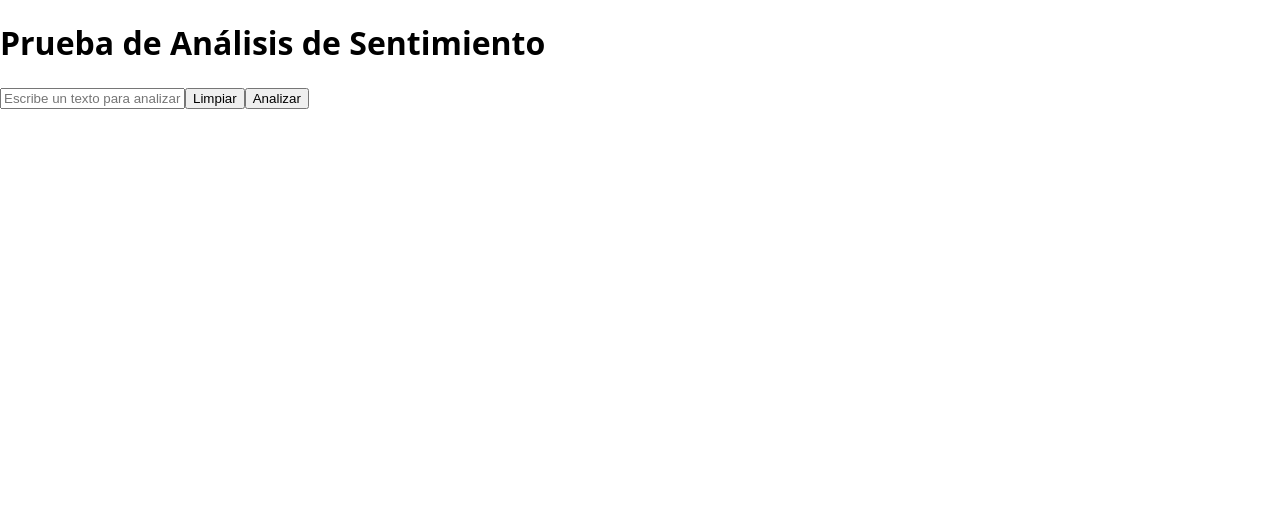
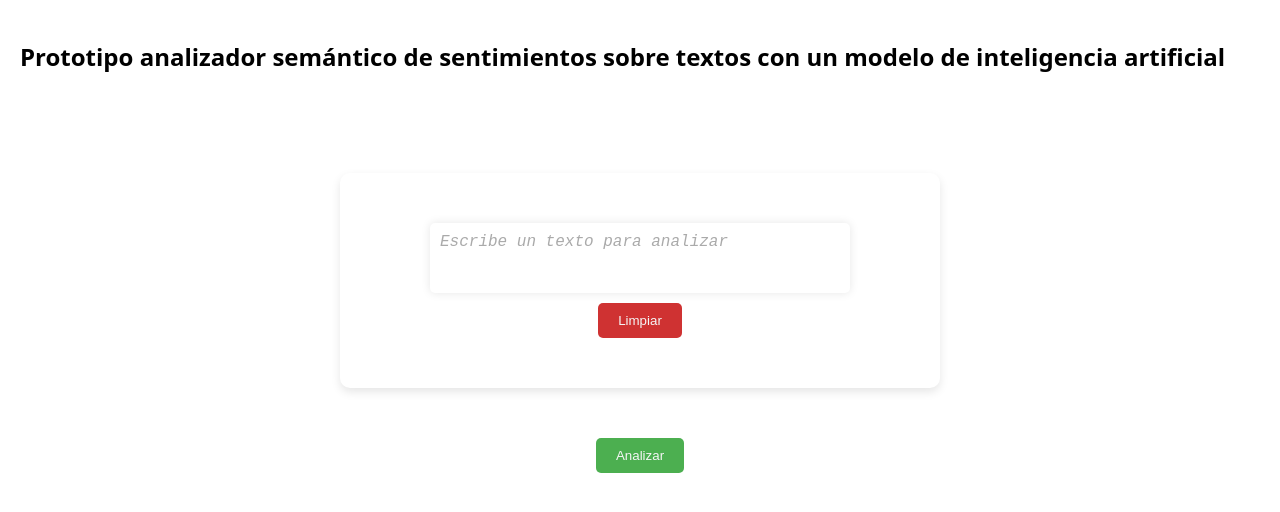
Before and after one commit to dxnidot/interface-tt, an Angular app: page / in a window 1280 px wide. Shown: the top 512 px of the page. Built offline with nearby package versions, Linux system fonts and the light colour scheme.

Commit message:
correcciones en css

```diff
--- a/src/app/app.component.css
+++ b/src/app/app.component.css
@@ -0,0 +1,27 @@
+body{
+    display:  flex;
+    flex-direction: column;
+    padding: 20px;
+}
+h2 {
+    margin-bottom: 100px;
+}
+.centro-container {
+    display: flex;
+    flex-direction: column;
+    align-items: center;
+    padding: 50px;
+    border-radius: 10px;
+    box-shadow: 0 4px 10px rgba(0, 0, 0, 0.1);
+    width: 500px;
+    margin: 0 auto;
+    margin-bottom: 50px;
+}
+/* .result-container {
+    margin-top: 20px;
+    padding: 10px;
+    border: 1px solid #ccc;
+    border-radius: 5px;
+    background-color: #fff;
+    width: 100%;
+} */
--- a/src/app/app.component.html
+++ b/src/app/app.component.html
@@ -1,11 +1,19 @@
-<h1>Prueba de Análisis de Sentimiento</h1>
 
-<!-- Input para simular el envío de un texto de prueba -->
-<app-textinput (textChange)="onTextChange($event)"></app-textinput>
+
+<body class="">
+  <h2>
+    Prototipo analizador semántico de sentimientos sobre textos con un modelo de
+    inteligencia artificial
+  </h2>
+  <!-- Input para simular el envío de un texto de prueba -->
+  <div class="centro-container">
+    <app-textinput (textChange)="onTextChange($event)"></app-textinput>
+  </div>
+
+  <!-- Componente para mostrar el resultado -->
+  <app-result-display
+    [analysisResult]="analysisResult"
+    class="result-container"
+  ></app-result-display>
 <app-button (analyzeClicked)="onAnalyze()"></app-button>
-
-<!-- Componente de análisis -->
-<app-sentiment-analysis [text]="inputText"></app-sentiment-analysis>
-
-<!-- Componente para mostrar el resultado -->
-<app-result-display [analysisResult]="analysisResult"></app-result-display>
+</body>
--- a/src/app/app.component.ts
+++ b/src/app/app.component.ts
@@ -1,4 +1,5 @@
 import { Component } from '@angular/core';
+import { CommonModule } from '@angular/common';
 import { RouterOutlet } from '@angular/router';
 import { TextinputComponent } from './textinput/textinput.component';
 import { ButtonComponent } from './button/button.component';
@@ -14,6 +15,7 @@ import { SentimentAnalysisComponent } from './sentiment-analysis/sentiment-analy
     ButtonComponent,
     ResultDisplayComponent,
     SentimentAnalysisComponent,
+    CommonModule,
   ],
   templateUrl: './app.component.html',
   styleUrls: ['./app.component.css'],
--- a/src/app/button/button.component.css
+++ b/src/app/button/button.component.css
@@ -0,0 +1,16 @@
+button {
+    margin-top: 20px; /* Increase this value to move the button further down */
+    padding: 10px 20px;
+    background-color: #4CAF50;
+    color: whitesmoke;
+    border: none;
+    border-radius: 5px;
+    cursor: pointer;
+    display: block;
+    margin: 0 auto;
+}
+
+button:disabled {
+    background-color: #ccc;
+    cursor: not-allowed;
+}
--- a/src/app/sentiment-analysis/sentiment-analysis.component.ts
+++ b/src/app/sentiment-analysis/sentiment-analysis.component.ts
@@ -15,7 +15,7 @@ export class SentimentAnalysisComponent {
 
   constructor() {}
 
-  // Método para realizar el análisis de prueba
+  // Método para realizar el análisis
   analyzeText(): void {
     if (!this.text) return;
 
@@ -25,20 +25,10 @@ export class SentimentAnalysisComponent {
     // Simulamos un análisis con un pequeño retraso
     setTimeout(() => {
       // Aquí puedes simular el resultado del análisis
-      this.analysisResult = this.simulateSentimentAnalysis(this.text);
+      // this.analysisResult = this.SentimentAnalysis(this.text);
       this.isLoading = false;
     }, 2000); // Simulación de un retraso de 2 segundos para el análisis
   }
 
-  // Método que simula el resultado del análisis de sentimientos
-  simulateSentimentAnalysis(text: string): string {
-    // Simulación: Devuelve un resultado basado en el contenido del texto
-    if (text.includes('bueno') || text.includes('feliz')) {
-      return 'Positivo';
-    } else if (text.includes('malo') || text.includes('triste')) {
-      return 'Negativo';
-    } else {
-      return 'Neutral';
-    }
-  }
+
 }
--- a/src/app/textinput/textinput.component.css
+++ b/src/app/textinput/textinput.component.css
@@ -0,0 +1,38 @@
+button {
+    margin-top: 10px;
+    padding: 10px 20px;
+    background-color: #cf3232;
+    color: whitesmoke;
+    border: none;
+    border-radius: 5px;
+    cursor: pointer;
+}
+
+/* Centra el contenedor */
+.input-container {
+    display: flex;
+    flex-direction: column;
+    justify-content: center; /* Centrado horizontal */
+    align-items: center; /* Centrado vertical */
+  }
+
+  /* Estilo del textarea */
+  .dynamic-textarea {
+    border: none; /* Sin borde */
+    outline: none; /* Sin contorno */
+    resize: none; /* Deshabilita el cambio de tamaño manual */
+    padding: 10px; /* Espaciado interno */
+    font-size: 16px; /* Tamaño de fuente */
+    width: 400px; /* Ancho inicial */
+    min-height: 50px; /* Altura mínima */
+    max-height: 200px; /* Altura máxima */
+    overflow: auto; /* Permite el desplazamiento cuando el contenido excede la altura */
+    border-radius: 5px; /* Esquinas redondeadas */
+    box-shadow: 0 0 10px rgba(0, 0, 0, 0.1); /* Sombra sutil */
+  }
+
+  /* Añade un poco de estilo al placeholder */
+  .dynamic-textarea::placeholder {
+    color: #aaa; /* Color del placeholder */
+    font-style: italic; /* Estilo del placeholder */
+  }
--- a/src/app/textinput/textinput.component.html
+++ b/src/app/textinput/textinput.component.html
@@ -1,8 +1,14 @@
-<input
-  type="text"
-  [(ngModel)]="inputText"
-  (input)="onTextChange()"
-  placeholder="Escribe un texto para analizar"
-/>
-<!-- Botón para limpiar el campo de texto -->
-<button (click)="clearInput()">Limpiar</button>
+<main>
+  <div class="input-container">
+    <textarea
+      [(ngModel)]="inputText"
+      (input)="onTextChange()"
+      placeholder="Escribe un texto para analizar"
+      class="dynamic-textarea"
+    ></textarea>
+    <button (click)="clearInput()">Limpiar</button>
+  </div>
+  <!-- Botón para limpiar el campo de texto -->
+  <div>
+  </div>
+</main>
--- a/src/styles.css
+++ b/src/styles.css
@@ -1,5 +1,5 @@
 :root {
-    color-scheme: light dark;
+    /* color-scheme: light dark; */
 }
 
 body {
```
